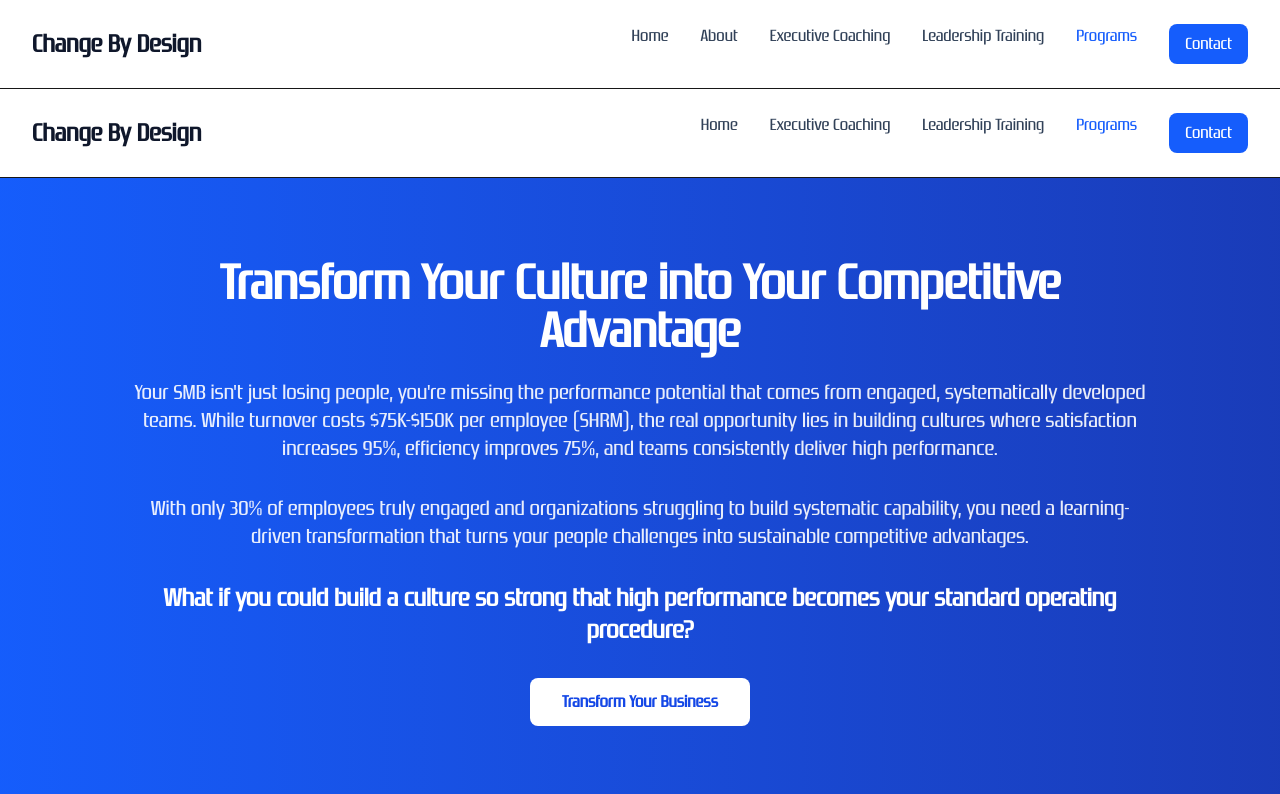
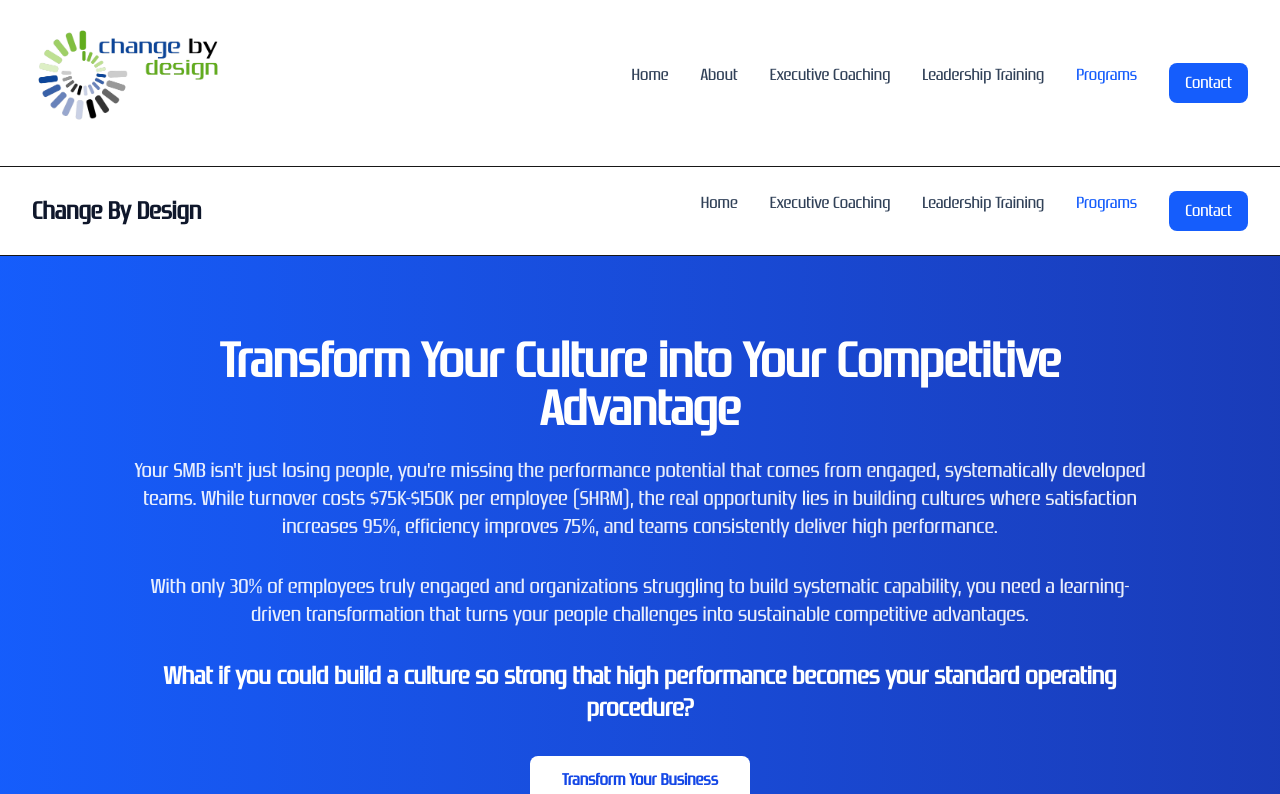
Before and after one commit to jdotglove/change-by-design-site, a Next.js app: page /programs in a window 1280 px wide. Shown: the top 794 px of the page. Built offline with nearby package versions, Linux system fonts and the light colour scheme.

Commit message:
add logo

```diff
--- a/src/components/Navigation.tsx
+++ b/src/components/Navigation.tsx
@@ -14,9 +14,9 @@ export default function Navigation() {
     <nav className="bg-white shadow-sm border-b">
       <div className="max-w-7xl mx-auto px-4 sm:px-6 lg:px-8">
         <div className="flex justify-between items-center py-6">
-          <div className="flex items-center">
-            <Link href="/" className="text-2xl font-bold text-slate-900">Change By Design</Link>
-          </div>
+          <Link href="/" className="flex items-center">
+            <img src="/ChangeByDesignLogo.png" alt="Change By Design Logo" className="w-48 mb-4" />
+          </Link>
           <div className="hidden md:flex space-x-8">
             <Link href="/" className={`${isActive('/')} font-medium`}>Home</Link>
             <Link href="/about" className={`${isActive('/about')} font-medium`}>About</Link>
```
Also changed, not shown: public/ChangeByDesignLogo.png (added), 1 other file (tests, documents, lock files or other folders).
